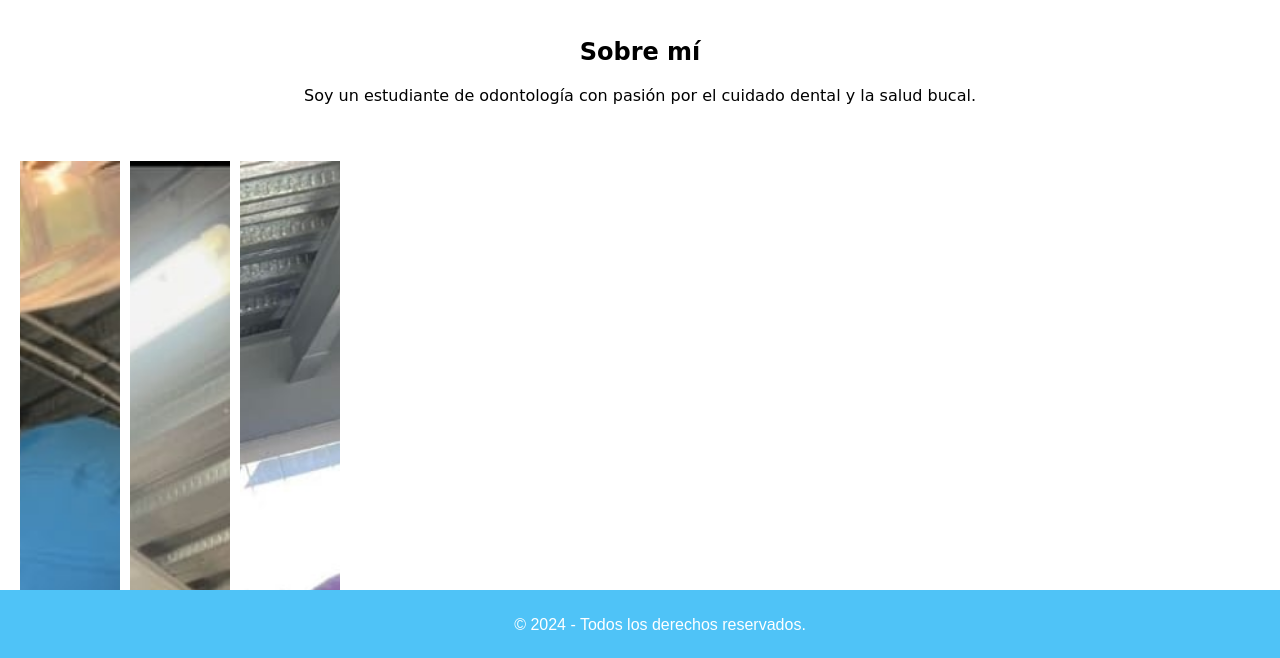
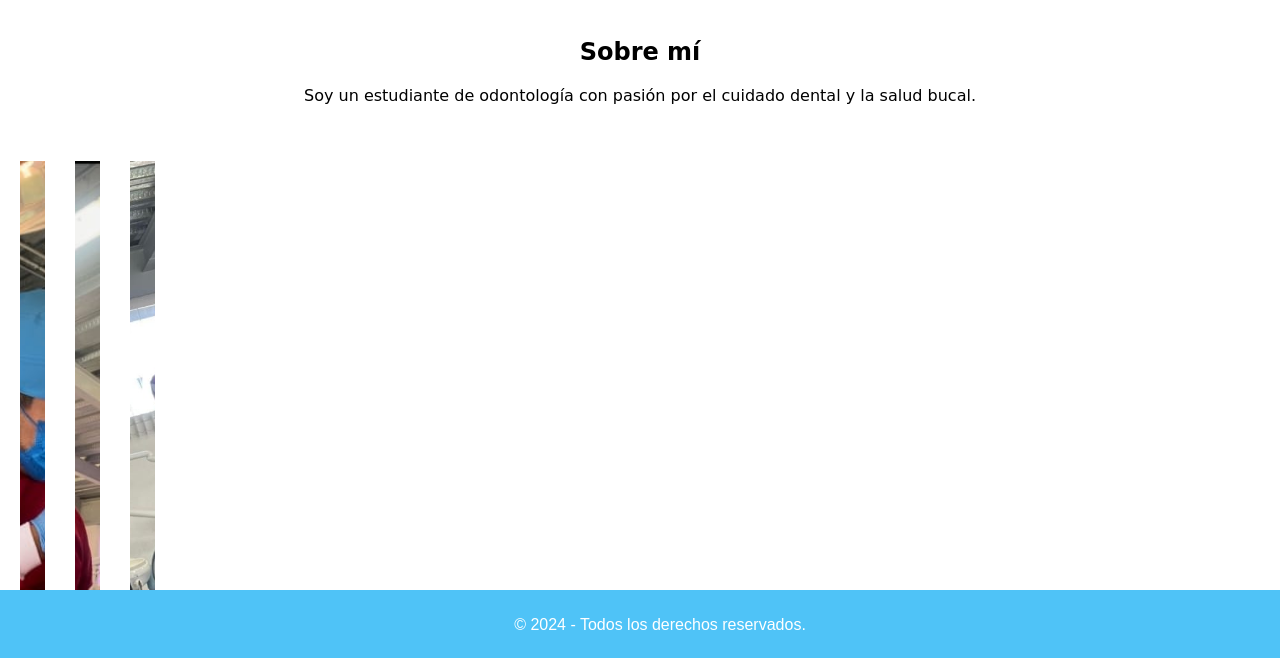
Before and after one commit to JavierMJ25/Javier_MJ, a plain HTML site: page index.html in a window 1280 px wide. Shown: the part 140-798 px from the top of the page. Drawn offline with Linux system fonts and the light colour scheme.

Commit message:
Update estilos.css

```diff
--- a/estilos.css
+++ b/estilos.css
@@ -67,12 +67,12 @@ header h1 {
     display: flex;
     overflow-x: auto; /* Permite desplazamiento horizontal si es necesario */
     padding: 20px;
-    gap: 10px; /* Espacio entre carruseles */
+    gap: 5px; /* Espacio entre carruseles */
 }
 
 .carrusel {
     flex: 0 0 auto; /* Evita que el carrusel se estire */
-    width: 100px; /* Ajusta el ancho del carrusel según tu preferencia */
+    width: 50px; /* Ajusta el ancho del carrusel según tu preferencia */
     position: relative; /* Posiciona el contenedor para las imágenes absolutas */
     overflow: hidden;
     padding-top: 100%; /* Mantiene la proporción cuadrada */
@@ -82,8 +82,8 @@ header h1 {
     position: absolute; /* Posiciona las imágenes absolutamente dentro del contenedor */
     top: 0;
     left: 0;
-    width: 100%; /* Ajusta el ancho de las imágenes al contenedor */
-    height: 100%; /* Ajusta la altura de las imágenes al contenedor */
+    width: 50%; /* Ajusta el ancho de las imágenes al contenedor */
+    height: 50%; /* Ajusta la altura de las imágenes al contenedor */
     object-fit: cover; /* Ajusta la imagen para que cubra el contenedor */
     opacity: 0;
     transition: opacity 1s ease-in-out;
```
